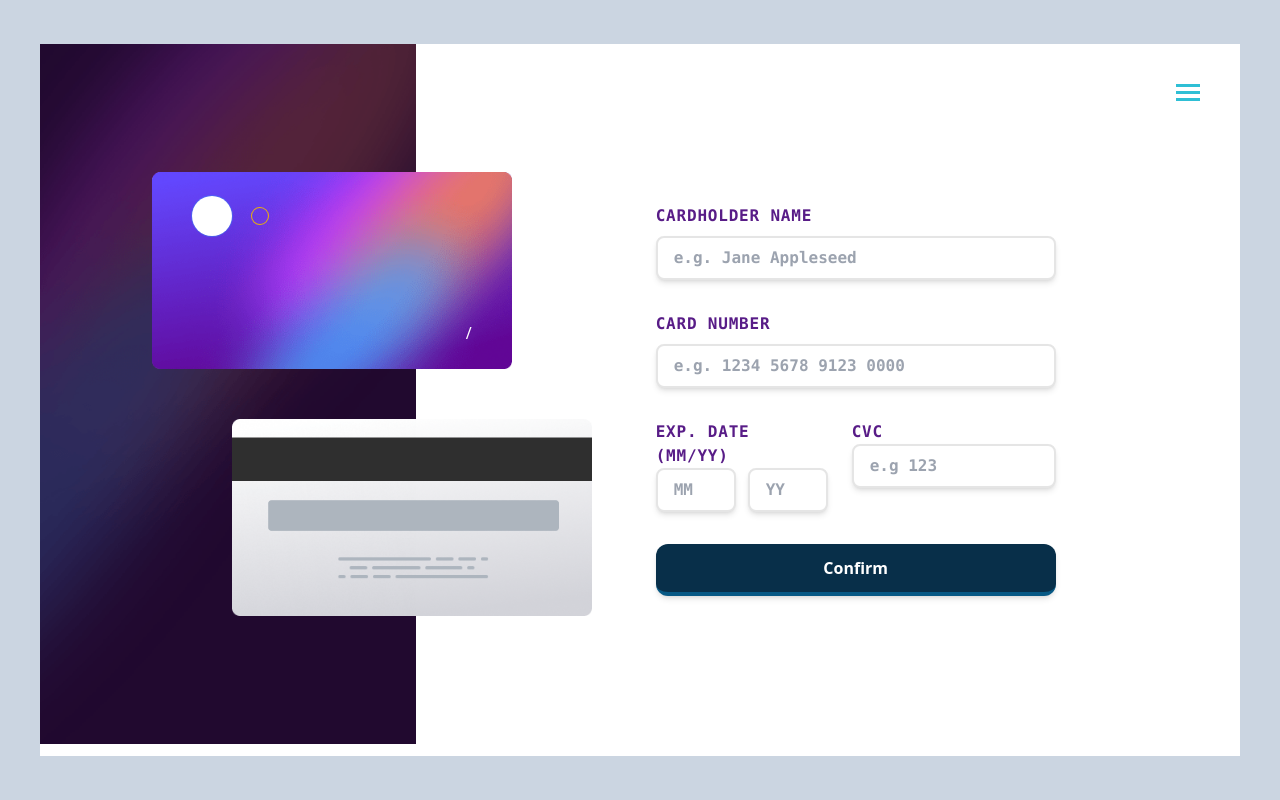
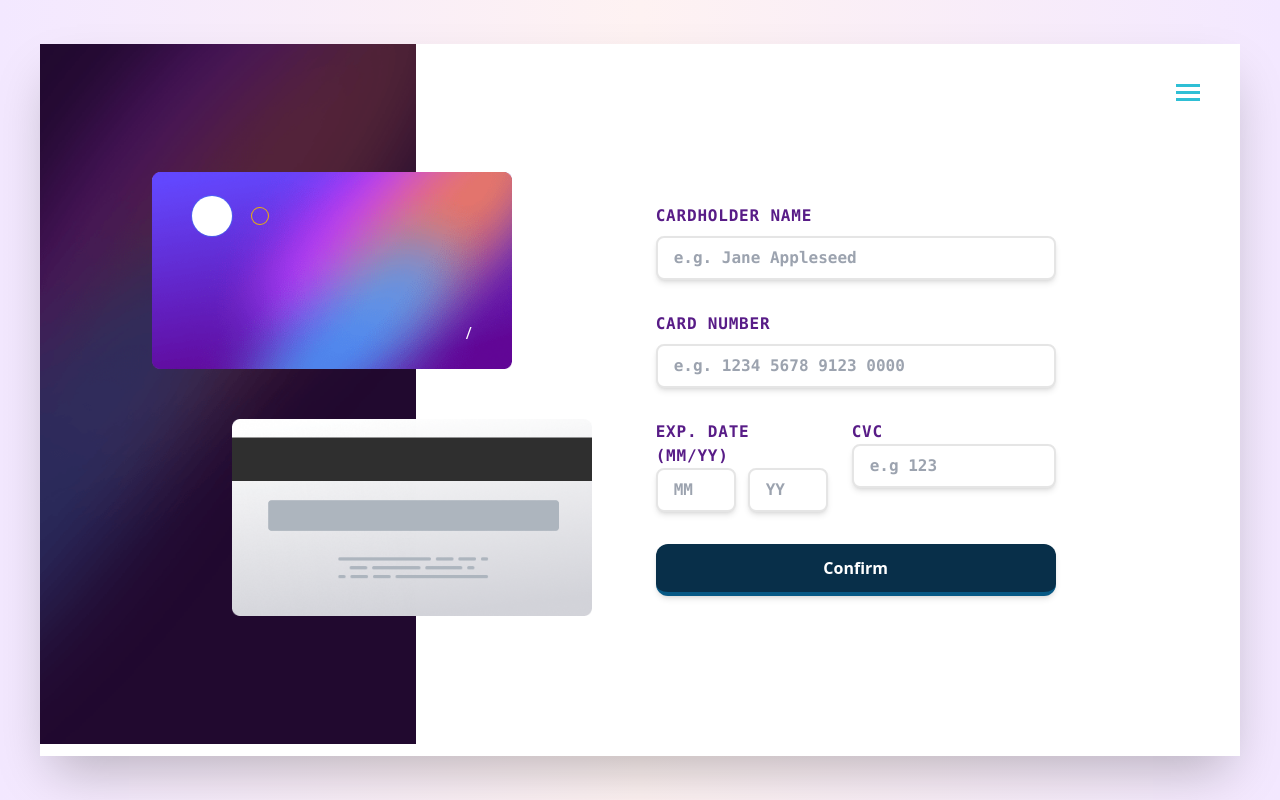
Before and after one commit to yusufdgzl/interactive-card, a Next.js app: page / in a window 1280 px wide. Built offline with nearby package versions, Linux system fonts and the light colour scheme.

Commit message:
bg of Hompage changed

```diff
--- a/components/CardItem.tsx
+++ b/components/CardItem.tsx
@@ -20,8 +20,8 @@ function CardItem({name,number,month,year,setCards}:CardItemProps) {
           />
           <div className="flex flex-col absolute  z-10 p-6 md:px-10 w-full h-full text-white justify-between ">
             <div className="flex items-center space-x-5">
-              <div className="w-10 h-10 ring-1 rounded-full bg-white"></div>
-              <div className="w-4 h-4 rounded-full ring-1 ring-yellow-500"></div>
+              <div className="w-7 h-7 ring-1 rounded-full bg-white"></div>
+              <div className="w-3 h-3 rounded-full ring-1 ring-yellow-500"></div>
             </div>
             <div className="flex flex-col space-y-2 ">
               <p className=" text-xl tracking-wider ">{number}</p>
--- a/pages/index.tsx
+++ b/pages/index.tsx
@@ -23,8 +23,8 @@ export default function HomePage() {
   }
 
   return (
-    <div className="flex flex-col justify-center items-center p-6 bg-slate-300 min-h-screen ">
-      <div className="flex relative flex-col w-full bg-white md:flex-row max-w-[1200px] ">
+    <div className="flex flex-col justify-center items-center p-6 bg-gradient-to-l to-purple-100 via-red-50 from-purple-100 min-h-screen ">
+      <div className="flex relative flex-col w-full bg-white md:flex-row max-w-[1200px] shadow-2xl ">
 
         <Cards cards={cards} setCards={setCards} openCardMenu={openCardMenu} />
 
```
